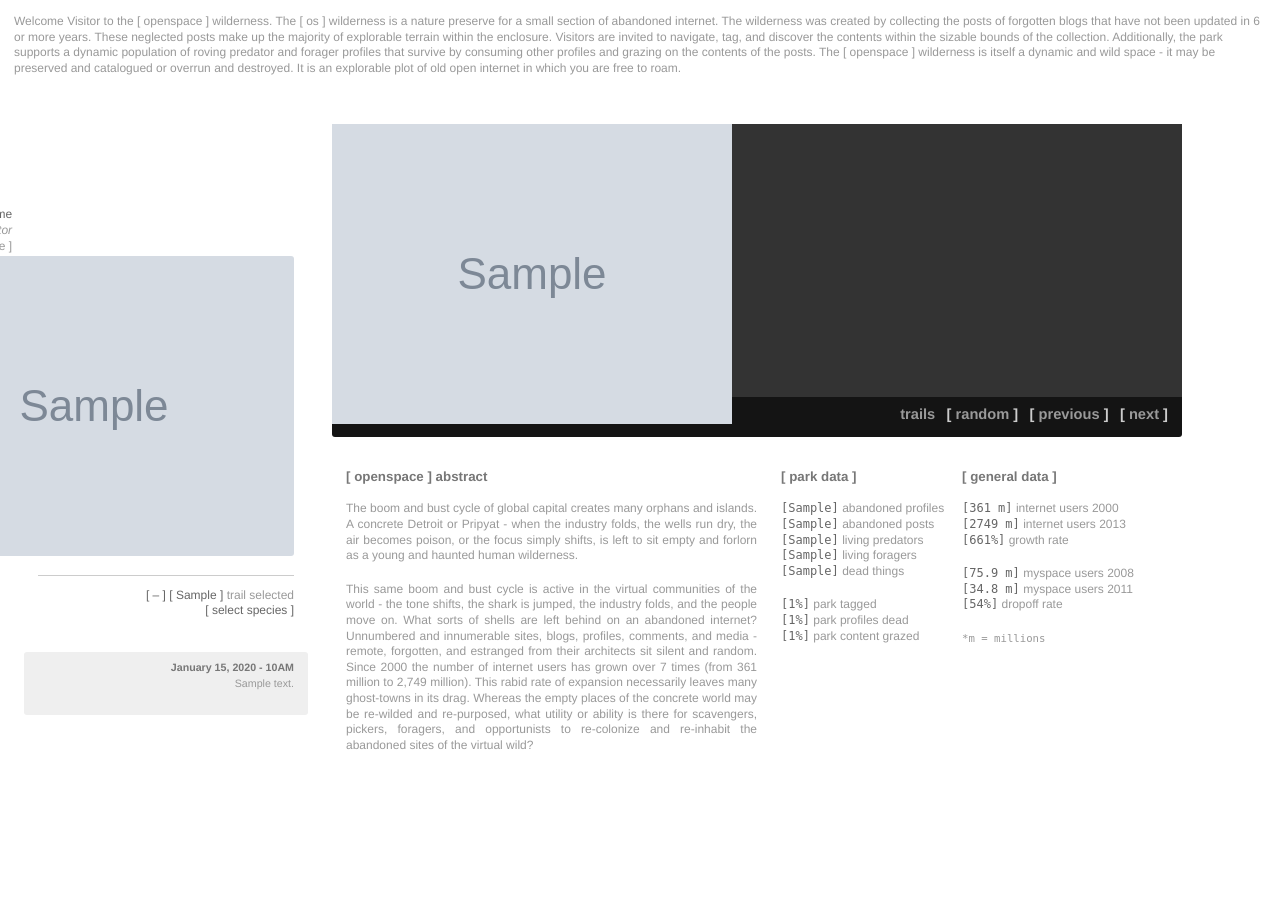
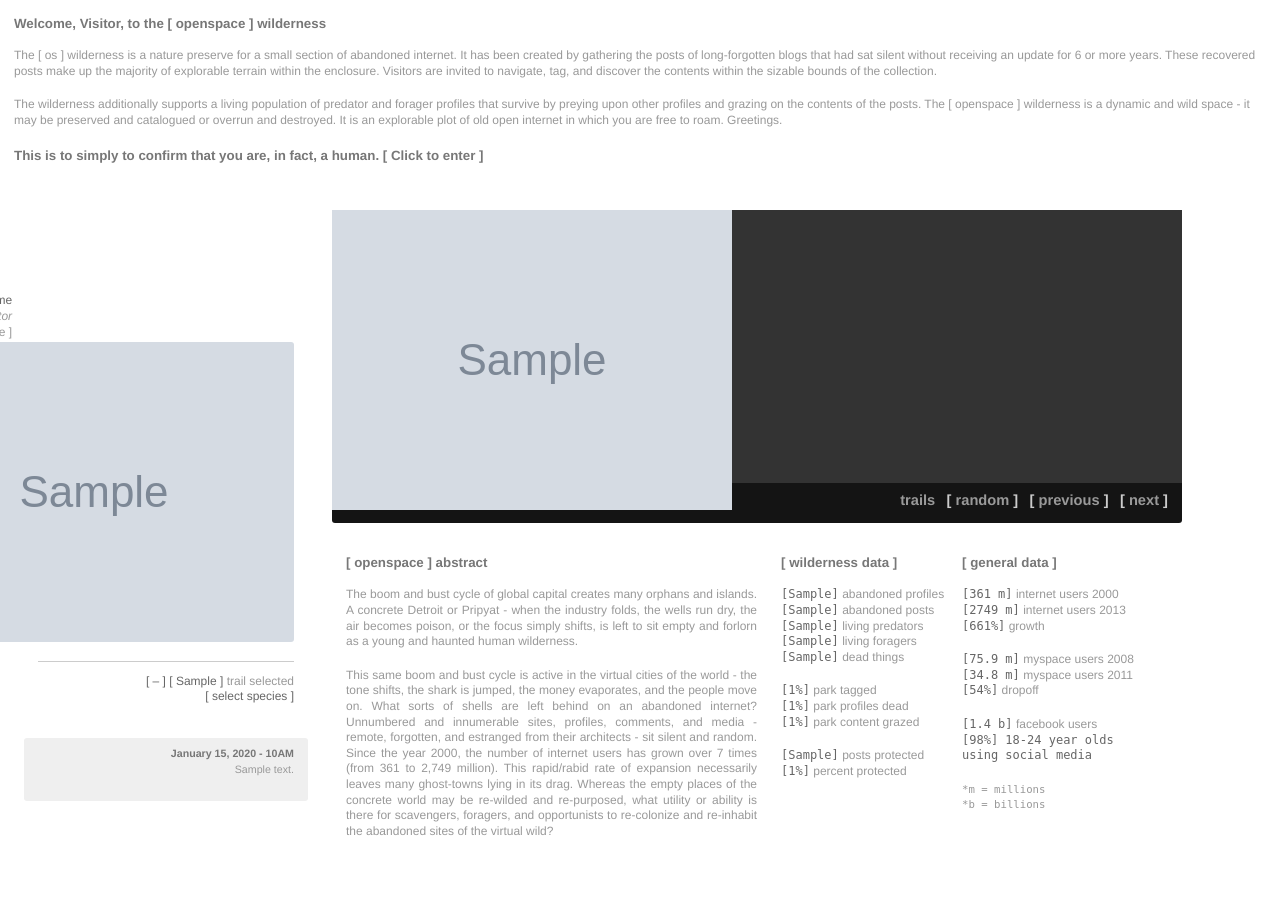
Before and after one commit to Turbulence-org/openspace-wilderness, a Django app: template openspace/templates/data.html in a window 1280 px wide. Before the commit the page ends 749 px from the top, so only its background shows below. Run offline with Django 3.2, Linux system fonts and the light colour scheme; the template is opened without the code that fills it: most values are stand-ins (such as "Sample title", 1, 10 or a date in 2020); grey boxes marked "Sample" are stand-in pictures.

Commit message:
just about launch-ready. Lacks comments and cleanliness on some things still

```diff
--- a/openspace/libs/contextProcessors.py
+++ b/openspace/libs/contextProcessors.py
@@ -1,7 +1,7 @@
 from apps.profiles.models import Profile, Post
 from apps.tags.models import Tag
 from libs import navHelpers, siteHelpers
-from libs.siteEnums import Species, Tags
+from libs.siteEnums import Species, Tags, System
 
 def siteProcessor(request):
     background = 'media/backgrounds/bg-' + str(request.session['page_background']) + '.jpg'
@@ -12,7 +12,8 @@ def siteProcessor(request):
         'is_human': request.session['is_human'],
         'background': background,
         'banner_src': banner_src,
-        'path': request.get_full_path()
+        'path': request.get_full_path(),
+        'mb_size': System.mb
     }
     return site_context
 
--- a/openspace/libs/openSetup.py
+++ b/openspace/libs/openSetup.py
@@ -79,7 +79,7 @@ def setupOpen(pop):
             location=p['location'],
             last_login=timezone.now(),
             species=Species.forager,
-            energy=80,
+            energy=System.energy,
             visible=False
         )
         newProfile.save()
--- a/openspace/libs/profileHelpers.py
+++ b/openspace/libs/profileHelpers.py
@@ -2,7 +2,7 @@ from django.utils import timezone
 from apps.profiles.models import Profile, Post
 from apps.tags.models import Tag
 from libs.pullBlog import pullBlog, pullBlogFilter
-from libs.siteEnums import Gender, Tags, Species
+from libs.siteEnums import Gender, Tags, Species, System
 from libs.auxHelpers import returnCount
 from random import randint, random
 import os, re, fnmatch
@@ -38,7 +38,7 @@ def makeProfile(speciesType):
         swapPosition(profile, Profile.objects.all().order_by('?')[0])
         profile.last_login = timezone.now()
         profile.visible = False
-        profile.energy = 80
+        profile.energy = System.energy
         profile.save()
         makeBirthPost(profile)
     return profile
--- a/openspace/libs/siteEnums.py
+++ b/openspace/libs/siteEnums.py
@@ -2,6 +2,8 @@ from libs.auxHelpers import returnCount
 
 class System:
     reservedTags = 11
+    energy = 50
+    mb = 68
 
 class PullField:
     blogid = 0
--- a/openspace/settings/dev.py
+++ b/openspace/settings/dev.py
@@ -54,7 +54,7 @@ CELERY_EAGER_PROPAGATES_EXCEPTIONS = True
 ########## TOOLBAR CONFIGURATION
 # See: https://github.com/django-debug-toolbar/django-debug-toolbar#installation
 INSTALLED_APPS += (
-    'debug_toolbar',
+    #'debug_toolbar',
 )
 
 # See: https://github.com/django-debug-toolbar/django-debug-toolbar#installation
@@ -62,7 +62,7 @@ INTERNAL_IPS = ('127.0.0.1',)
 
 # See: https://github.com/django-debug-toolbar/django-debug-toolbar#installation
 MIDDLEWARE_CLASSES += (
-    'debug_toolbar.middleware.DebugToolbarMiddleware',
+    #'debug_toolbar.middleware.DebugToolbarMiddleware',
 )
 
 DEBUG_TOOLBAR_CONFIG = {
--- a/openspace/settings/prod.py
+++ b/openspace/settings/prod.py
@@ -137,5 +137,5 @@ SECRET_KEY = environ.get('SECRET_KEY', SECRET_KEY)
 
 ########## ALLOWED HOSTS CONFIGURATION
 # See: https://docs.djangoproject.com/en/dev/ref/settings/#allowed-hosts
-ALLOWED_HOSTS = ['.herokuapp.com']
+ALLOWED_HOSTS = ['.herokuapp.com', 'www.openspacewilderness.com']
 ########## END ALLOWED HOST CONFIGURATION
--- a/openspace/templates/data.html
+++ b/openspace/templates/data.html
@@ -6,10 +6,10 @@
         <div class="contentBlock bigBlock justify">
             <h3>[ openspace ] abstract</h3>
             <p>The boom and bust cycle of global capital creates many orphans and islands. A concrete Detroit or Pripyat - when the industry folds, the wells run dry, the air becomes poison, or the focus simply shifts, is left to sit empty and forlorn as a young and haunted human wilderness.</p>
-            <p>This same boom and bust cycle is active in the virtual communities of the world - the tone shifts, the shark is jumped, the industry folds, and the people move on. What sorts of shells are left behind on an abandoned internet? Unnumbered and innumerable sites, blogs, profiles, comments, and media - remote, forgotten, and estranged from their architects sit silent and random. Since 2000 the number of internet users has grown over 7 times (from 361 million to 2,749 million). This rabid rate of  expansion necessarily leaves many ghost-towns in its drag. Whereas the empty places of the concrete world may be re-wilded and re-purposed, what utility or ability is there for scavengers, pickers, foragers, and opportunists to re-colonize and re-inhabit the abandoned sites of the virtual wild?</p>
+            <p>This same boom and bust cycle is active in the virtual cities of the world - the tone shifts, the shark is jumped, the money evaporates, and the people move on. What sorts of shells are left behind on an abandoned internet? Unnumbered and innumerable sites, profiles, comments, and media - remote, forgotten, and estranged from their architects - sit silent and random. Since the year 2000, the number of internet users has grown over 7 times (from 361 to 2,749 million). This rapid/rabid rate of  expansion necessarily leaves many ghost-towns lying in its drag. Whereas the empty places of the concrete world may be re-wilded and re-purposed, what utility or ability is there for scavengers, foragers, and opportunists to re-colonize and re-inhabit the abandoned sites of the virtual wild?</p>
         </div>
 
-        <div class="contentBlock smallBlock lastR"><h3>[ park data ]</h3>
+        <div class="contentBlock smallBlock lastR"><h3>[ wilderness data ]</h3>
         <p><span class="mono dark">[{{ abandoned_pop }}]</span> abandoned profiles<br/>
         <span class="mono dark">[{{ post_pop }}]</span> abandoned posts<br/>
         <span class="mono dark">[{{ predator_pop }}]</span> living predators<br/>
@@ -19,18 +19,26 @@
         <p><span class="mono dark">[{{ percent_tagged }}%]</span> park tagged<br/>
         <span class="mono dark">[{{ percent_dead }}%]</span> park profiles dead<br/>
         <span class="mono dark">[{{ percent_grazed }}%]</span> park content grazed</p>
+
+        <p><span class="mono dark">[{{ protected_posts }}]</span> posts protected<br/>
+        <span class="mono dark">[{{ percent_protected }}%]</span> percent protected</p>
         </div>
 
         <div class="contentBlock smallBlock"><h3>[ general data ]</h3>
         <p><span class="mono dark">[361 m]</span> internet users 2000<br/>
         <span class="mono dark">[2749 m]</span> internet users 2013<br/>
-        <span class="mono dark">[661%]</span> growth rate</p>
+        <span class="mono dark">[661%]</span> growth</p>
 
         <p><span class="mono dark">[75.9 m]</span> myspace users 2008<br/>
         <span class="mono dark">[34.8 m]</span> myspace users 2011<br/>
-        <span class="mono dark">[54%]</span> dropoff rate</p>
+        <span class="mono dark">[54%]</span> dropoff</p>
 
-        <p><span class="small mono">*m = millions</span></p>
+        <p><span class="mono dark">[1.4 b]</span> facebook users<br/>
+        <span class="mono dark">[98%]</spanc> 18-24 year olds using social media</p>
+
+        <p><span class="small mono">*m = millions</span><br/>
+        <span class="small mono">*b = billions</span>
+        </p>
         </div>
         <div class="clear"></div>
     </div>
--- a/openspace/templates/human-greeting.html
+++ b/openspace/templates/human-greeting.html
@@ -1,6 +1,9 @@
 <div id="drapery"></div>
 <a href="{% url 'humanEntry' human_key %}"><div id="greeting" class="box block emblem head">
     <div class="content">
-        <p>Welcome Visitor to the [ openspace ] wilderness. The [ os ] wilderness is a nature preserve for a small section of abandoned internet. The wilderness was created by collecting the posts of forgotten blogs that have not been updated in 6 or more years. These neglected posts make up the majority of explorable terrain within the enclosure. Visitors are invited to navigate, tag, and discover the contents within the sizable bounds of the collection. Additionally, the park supports a dynamic population of roving predator and forager profiles that survive by consuming other profiles and grazing on the contents of the posts. The [ openspace ] wilderness is itself a dynamic and wild space - it may be preserved and catalogued or overrun and destroyed. It is an explorable plot of old open internet in which you are free to roam.</p>
+        <h3>Welcome, Visitor, to the [ openspace ] wilderness</h3>
+        <p>The [ os ] wilderness is a nature preserve for a small section of abandoned internet. It has been created by gathering the posts of long-forgotten blogs that had sat silent without receiving an update for 6 or more years. These recovered posts make up the majority of explorable terrain within the enclosure. Visitors are invited to navigate, tag, and discover the contents within the sizable bounds of the collection.</p>
+        <p>The wilderness additionally supports a living population of predator and forager profiles that survive by preying upon other profiles and grazing on the contents of the posts. The [ openspace ] wilderness is a dynamic and wild space - it may be preserved and catalogued or overrun and destroyed. It is an explorable plot of old open internet in which you are free to roam. Greetings.</p>
+        <h3>This is to simply to confirm that you are, in fact, a human. [ Click to enter ]</h3>
     </div>
 </div></a>
--- a/openspace/templates/results.html
+++ b/openspace/templates/results.html
@@ -3,7 +3,8 @@
 {% block body %}
 <div class="box">
     <div class="heading">
-        <h3>{{ heading }}</h3>
+        {% if special %}<h3><a href="{% url 'tags:selectTrail' tag.id %}">[ {% if selected_trail == tag.name %}&ndash;{% else %}@{% endif %} ]</a> {{ tag.name }} [ {{ count }}  ]</h3>
+        {% else %}<h3>{{ heading }}</h3>{% endif %}
         <div id="pagination" class="auxAct mono small">
             {% if paged_results.has_previous %}
             <a href="?{{ query }}page={{ paged_results.previous_page_number }}"><<</a>
--- a/openspace/views.py
+++ b/openspace/views.py
@@ -96,9 +96,8 @@ def topProfiles(request):
     unpagedProfiles = Profile.objects.exclude(visible=False).order_by('-interest')[:200]
     pagedResults = siteHelpers.paginatorMaker(unpagedProfiles, request.GET.get('page'), 50)
     context = {
-        'profileType': True,
         'heading': 'top [ 200 profiles ]',
-        'paged_results': pagedResults,
+        'paged_results': pagedResults
     }
     return render(request, 'profile-results.html', context)
 
@@ -108,6 +107,6 @@ def topPosts(request):
     pagedResults = siteHelpers.paginatorMaker(unpagedPosts, request.GET.get('page'), 25)
     context = {
         'heading': 'top [ 100 posts ]',
-        'paged_results': pagedResults,
+        'paged_results': pagedResults
     }
     return render(request, 'post-results.html', context)
```
Also changed, not shown: openspace/apps/tags/views.py (+7 -6 lines), openspace/libs/siteHelpers.py (+5 -2 lines), openspace/templates/help.html (+6 -5 lines), openspace/templates/index.html (+10 -6 lines), 1 other file.
